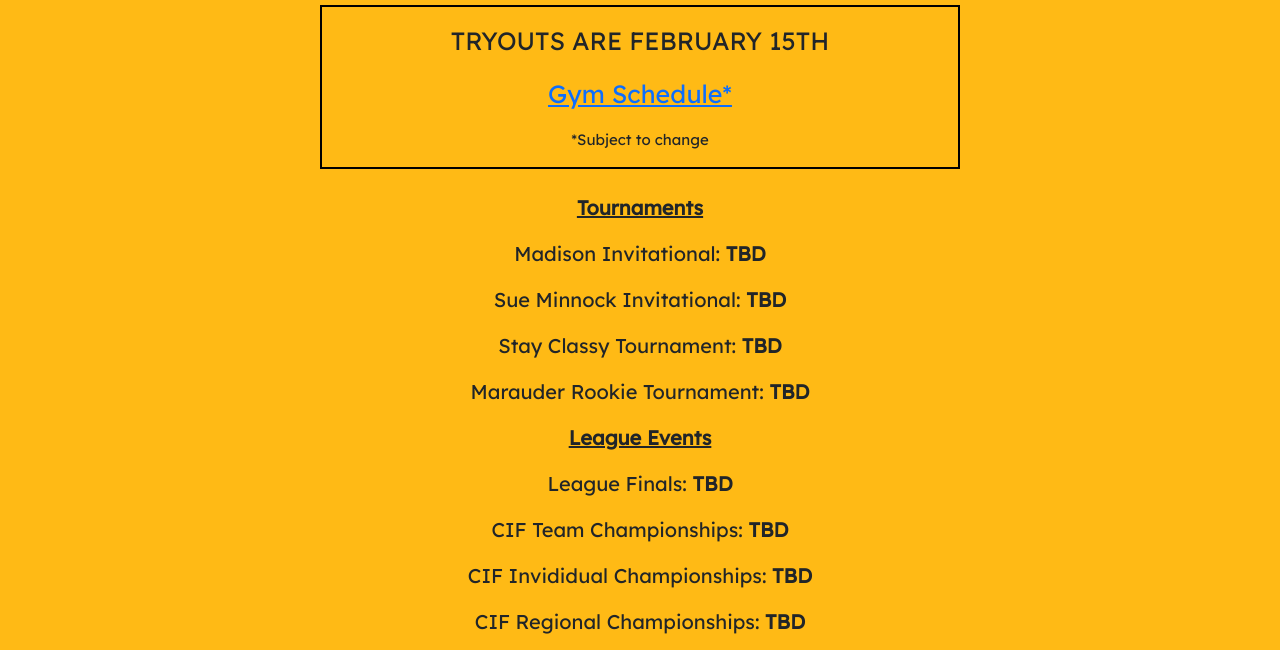
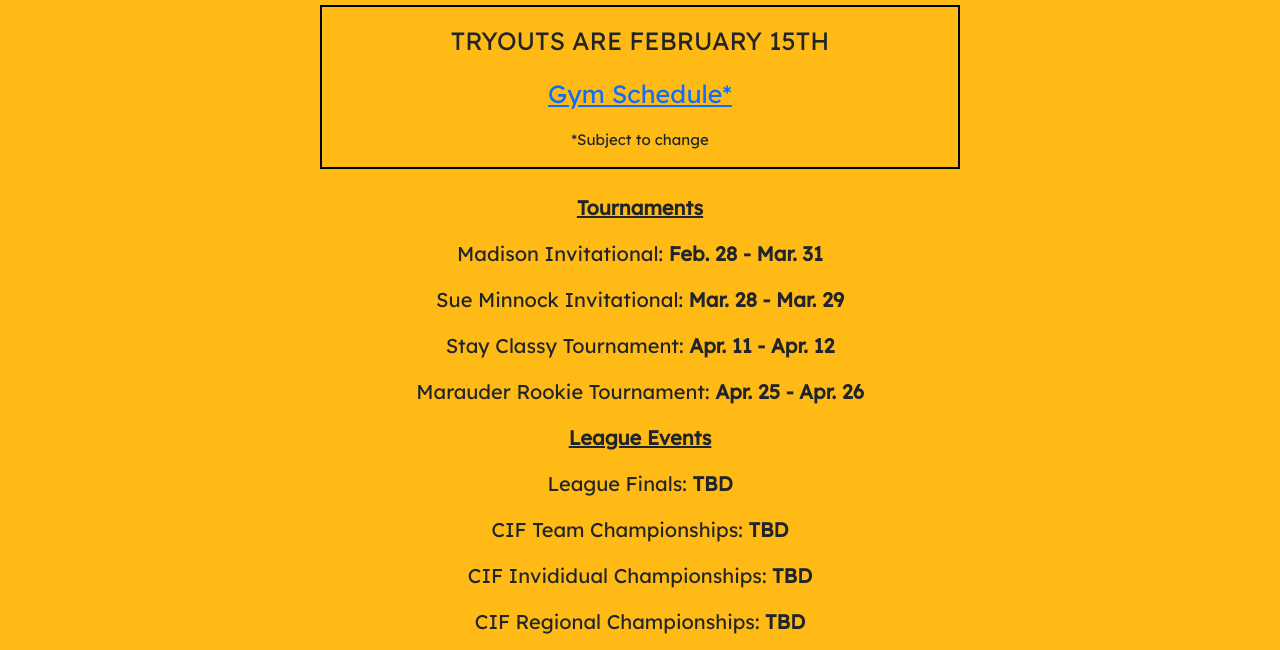
Before and after one commit to TPWebDev/TPHS-Badminton-Official-Website, a plain HTML site: page schedule.html in a window 1280 px wide. Shown: the part 123-773 px from the top of the page. Drawn offline with nearby package versions, Linux system fonts and the light colour scheme.

Commit message:
New signup form + tournament dates

```diff
--- a/schedule.html
+++ b/schedule.html
@@ -51,10 +51,10 @@
     <div id="leagueevents">
       <div id="tournaments">
         <p><b><u>Tournaments</u></b></p>
-        <p>Madison Invitational: <b>TBD</b></p>
-        <p>Sue Minnock Invitational: <b>TBD</b></p>
-        <p>Stay Classy Tournament: <b>TBD</b></p>
-        <p>Marauder Rookie Tournament: <b>TBD</b></p>
+        <p>Madison Invitational: <b>Feb. 28 - Mar. 31</b></p>
+        <p>Sue Minnock Invitational: <b>Mar. 28 - Mar. 29</b></p>
+        <p>Stay Classy Tournament: <b>Apr. 11 - Apr. 12</b></p>
+        <p>Marauder Rookie Tournament: <b>Apr. 25 - Apr. 26</b></p>
       </div>
       <div id="cifschedule">
         <p><b><u>League Events</u></b></p>
```
Also changed, not shown: index.html (+3 -4 lines).
